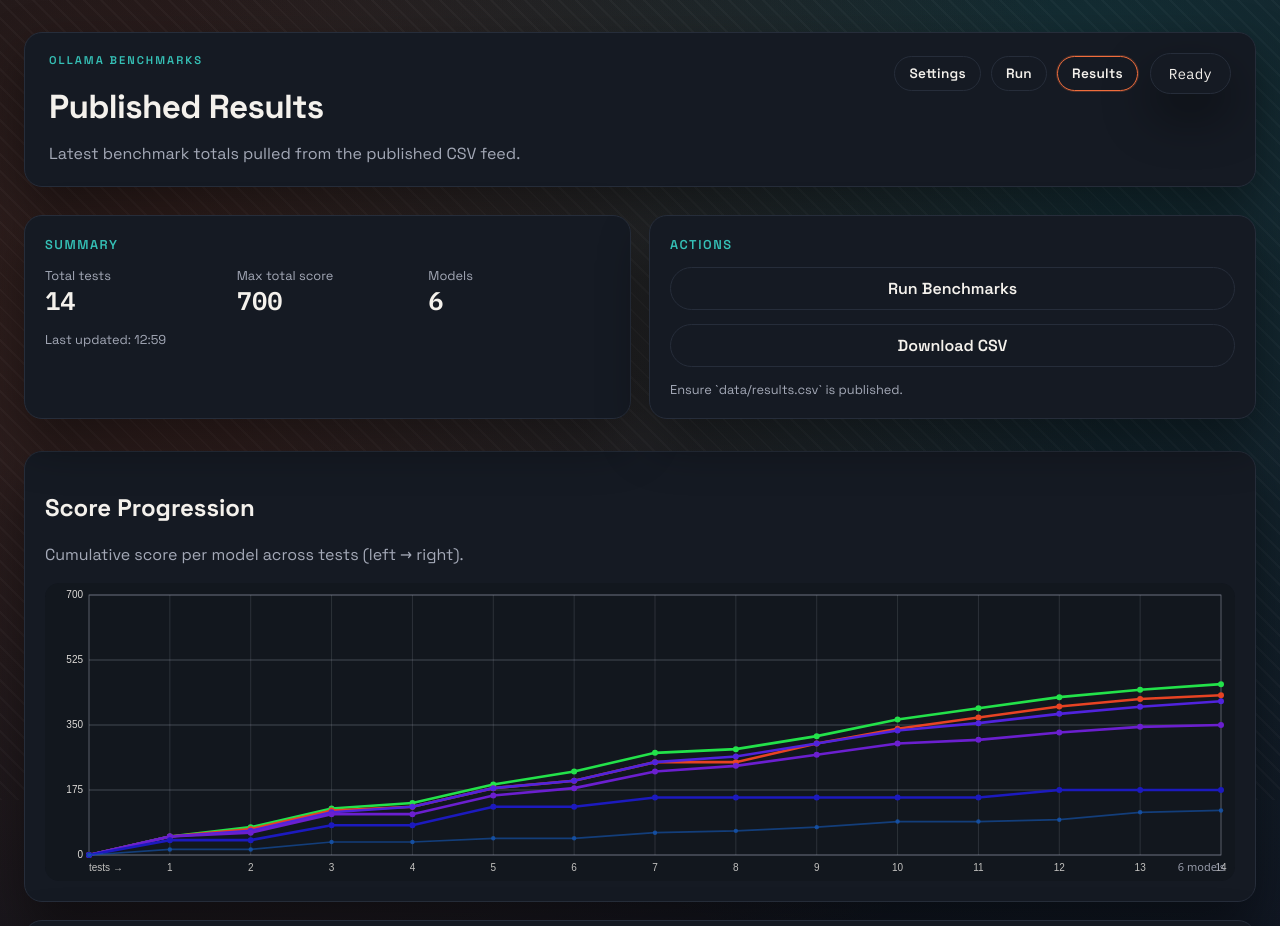
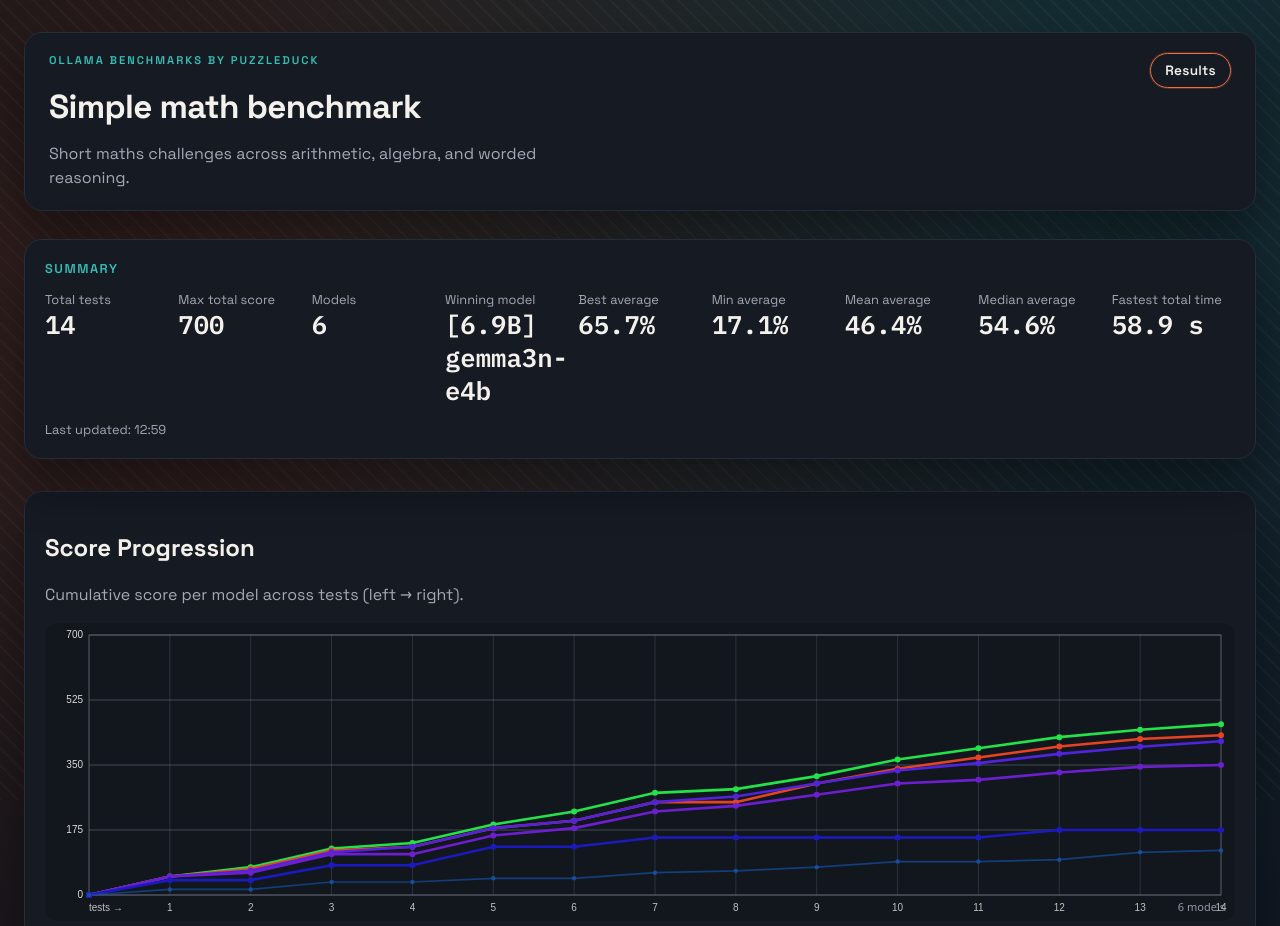
Before and after one commit to PuZZleDucK/LLM-Simple-Math-Bench, a plain HTML site: page index.html in a window 1280 px wide. Shown: the top 926 px of the page. Drawn offline with Linux system fonts and the light colour scheme; no server answers.

Commit message:
Update results page header and summary

```diff
--- a/index.html
+++ b/index.html
@@ -3,7 +3,7 @@
   <head>
     <meta charset="utf-8" />
     <meta name="viewport" content="width=device-width, initial-scale=1" />
-    <title>Ollama Benchmarks - Results</title>
+    <title>Ollama Benchmarks by PuZZleDucK</title>
     <link rel="preconnect" href="https://fonts.googleapis.com" />
     <link rel="preconnect" href="https://fonts.gstatic.com" crossorigin />
     <link
@@ -18,16 +18,14 @@
       <header class="site-header">
         <nav class="navbar">
           <div class="nav-brand title-block">
-            <p class="kicker">Ollama Benchmarks</p>
-            <h1>Published Results</h1>
+            <p class="kicker">Ollama Benchmarks by PuZZleDucK</p>
+            <h1>Simple math benchmark</h1>
             <p class="subtitle">
-              Latest benchmark totals pulled from the published CSV feed.
+              Short maths challenges across arithmetic, algebra, and worded reasoning.
             </p>
           </div>
           <div class="nav-actions">
             <div class="nav-links">
-              <a class="nav-link" href="settings.html">Settings</a>
-              <a class="nav-link" href="run.html">Run</a>
               <details class="nav-dropdown" data-results-dropdown>
                 <summary class="nav-link" aria-current="page">Results</summary>
                 <div class="nav-menu">
@@ -35,7 +33,6 @@
                 </div>
               </details>
             </div>
-            <div class="status-pill" id="statusPill">Loading</div>
           </div>
         </nav>
         <div class="header-grid">
@@ -54,16 +51,32 @@
                 <div class="summary-label">Models</div>
                 <div class="summary-value" id="modelCount">0</div>
               </div>
+              <div>
+                <div class="summary-label">Winning model</div>
+                <div class="summary-value" id="winningModel">--</div>
+              </div>
+              <div>
+                <div class="summary-label">Best average</div>
+                <div class="summary-value" id="bestAverage">--</div>
+              </div>
+              <div>
+                <div class="summary-label">Min average</div>
+                <div class="summary-value" id="minAverage">--</div>
+              </div>
+              <div>
+                <div class="summary-label">Mean average</div>
+                <div class="summary-value" id="meanAverage">--</div>
+              </div>
+              <div>
+                <div class="summary-label">Median average</div>
+                <div class="summary-value" id="medianAverage">--</div>
+              </div>
+              <div>
+                <div class="summary-label">Fastest total time</div>
+                <div class="summary-value" id="fastestTime">--</div>
+              </div>
             </div>
             <div class="hint" id="lastUpdated"></div>
-          </section>
-          <section class="card" aria-labelledby="links-title">
-            <div class="card-title" id="links-title">Actions</div>
-            <a class="link-pill" href="run.html">Run Benchmarks</a>
-            <a class="link-pill" id="downloadCsvLink" href="data/results.csv" download="results.csv">
-              Download CSV
-            </a>
-            <div class="hint" id="downloadHint">Ensure `data/results.csv` is published.</div>
           </section>
         </div>
       </header>
--- a/results.js
+++ b/results.js
@@ -72,6 +72,12 @@
   totalTests: document.getElementById("totalTests"),
   maxScore: document.getElementById("maxScore"),
   modelCount: document.getElementById("modelCount"),
+  winningModel: document.getElementById("winningModel"),
+  bestAverage: document.getElementById("bestAverage"),
+  minAverage: document.getElementById("minAverage"),
+  meanAverage: document.getElementById("meanAverage"),
+  medianAverage: document.getElementById("medianAverage"),
+  fastestTime: document.getElementById("fastestTime"),
   lastUpdated: document.getElementById("lastUpdated"),
   progressChart: document.getElementById("progressChart"),
   resultsTable: document.getElementById("resultsTable"),
@@ -606,6 +612,31 @@
   elements.totalTests.textContent = String(state.tests.length);
   elements.maxScore.textContent = String(maxTotal);
   elements.modelCount.textContent = String(state.modelOrder.length);
+  const summaries = summarizeModelAverages();
+  if (elements.winningModel) {
+    elements.winningModel.textContent = summaries.winnerLabel ?? "--";
+    if (summaries.winnerName) {
+      elements.winningModel.title = summaries.winnerName;
+    }
+  }
+  if (elements.bestAverage) {
+    elements.bestAverage.textContent = summaries.bestAverage ?? "--";
+  }
+  if (elements.minAverage) {
+    elements.minAverage.textContent = summaries.minAverage ?? "--";
+  }
+  if (elements.meanAverage) {
+    elements.meanAverage.textContent = summaries.meanAverage ?? "--";
+  }
+  if (elements.medianAverage) {
+    elements.medianAverage.textContent = summaries.medianAverage ?? "--";
+  }
+  if (elements.fastestTime) {
+    elements.fastestTime.textContent = summaries.fastestTime ?? "--";
+    if (summaries.fastestModel) {
+      elements.fastestTime.title = summaries.fastestModel;
+    }
+  }
   if (state.lastUpdated) {
     elements.lastUpdated.textContent = `Last updated: ${formatTimestamp(
       state.lastUpdated
@@ -616,7 +647,9 @@
 }
 
 function updateStatus() {
-  elements.statusPill.textContent = state.status;
+  if (elements.statusPill) {
+    elements.statusPill.textContent = state.status;
+  }
   if (state.error) {
     elements.tableHint.textContent = "CSV missing or inaccessible.";
   } else if (state.tests.length === 0) {
@@ -685,7 +718,7 @@
     const nameWrap = document.createElement("div");
     nameWrap.className = "model-name";
     const nameText = document.createElement("span");
-    nameText.textContent = formatModelName(model);
+    nameText.textContent = formatModelLabel(model);
     nameText.className = "cell-mono";
     nameText.title = model;
     const modelColor = state.modelColors?.[model];
@@ -779,6 +812,83 @@
   return totalScore / totalMax;
 }
 
+function summarizeModelAverages() {
+  const averages = [];
+  let best = null;
+  let worst = null;
+
+  state.modelOrder.forEach((model) => {
+    const avg = calculateAverage(model);
+    if (avg === null) {
+      return;
+    }
+    averages.push(avg);
+    if (!best || avg > best.value || (avg === best.value && model < best.model)) {
+      best = { model, value: avg };
+    }
+    if (!worst || avg < worst.value || (avg === worst.value && model < worst.model)) {
+      worst = { model, value: avg };
+    }
+  });
+
+  const averageSummary = {
+    winnerName: best?.model ?? null,
+    winnerLabel: best ? formatModelLabel(best.model) : null,
+    bestAverage: best ? formatPercent(best.value) : null,
+    minAverage: worst ? formatPercent(worst.value) : null,
+    meanAverage: null,
+    medianAverage: null,
+    fastestTime: null,
+    fastestModel: null,
+  };
+
+  if (averages.length > 0) {
+    const mean = averages.reduce((sum, value) => sum + value, 0) / averages.length;
+    averageSummary.meanAverage = formatPercent(mean);
+    const sorted = [...averages].sort((a, b) => a - b);
+    const mid = Math.floor(sorted.length / 2);
+    const median =
+      sorted.length % 2 === 0 ? (sorted[mid - 1] + sorted[mid]) / 2 : sorted[mid];
+    averageSummary.medianAverage = formatPercent(median);
+  }
+
+  const fastest = calculateFastestTotalTime();
+  if (fastest) {
+    averageSummary.fastestTime = formatDurationNs(fastest.duration) ?? "--";
+    averageSummary.fastestModel = fastest.model;
+  }
+
+  return averageSummary;
+}
+
+function calculateFastestTotalTime() {
+  let fastest = null;
+  state.modelOrder.forEach((model) => {
+    const results = state.results[model] || {};
+    let total = 0;
+    let counted = 0;
+    state.tests.forEach((test) => {
+      const result = results[test.id];
+      if (!result) {
+        return;
+      }
+      const duration = toNumber(result.total_duration);
+      if (!Number.isFinite(duration) || duration <= 0) {
+        return;
+      }
+      total += duration;
+      counted += 1;
+    });
+    if (counted === 0) {
+      return;
+    }
+    if (!fastest || total < fastest.duration) {
+      fastest = { model, duration: total };
+    }
+  });
+  return fastest;
+}
+
 function parseCsv(text) {
   const rows = [];
   let row = [];
@@ -833,6 +943,10 @@
   return `${score}/${maxScore}`;
 }
 
+function formatPercent(value) {
+  return `${(value * 100).toFixed(1)}%`;
+}
+
 function formatResultTooltip(result, test) {
   const lines = [];
   if (result.error) {
@@ -848,11 +962,43 @@
 }
 
 function formatModelName(name) {
-  const limit = 25;
-  if (!name || name.length <= limit) {
+  if (!name) {
     return name;
   }
-  return `${name.slice(0, limit - 3)}...`;
+  let cleaned = String(name).trim();
+  if (!cleaned) {
+    return cleaned;
+  }
+  cleaned = cleaned.replace(/^config-/i, "");
+  cleaned = cleaned.replace(/:latest$/i, "");
+  const limit = 25;
+  if (cleaned.length <= limit) {
+    return cleaned;
+  }
+  return `${cleaned.slice(0, limit - 3)}...`;
+}
+
+function formatModelLabel(name) {
+  const cleanedName = formatModelName(name);
+  const sizeB = state.modelMeta?.[name]?.sizeB;
+  if (!Number.isFinite(sizeB)) {
+    return cleanedName;
+  }
+  const formatted = formatModelSizeB(sizeB);
+  return `[${formatted}] ${cleanedName}`;
+}
+
+function formatModelSizeB(sizeB) {
+  if (!Number.isFinite(sizeB) || sizeB <= 0) {
+    return "--";
+  }
+  if (sizeB < 1) {
+    return `${sizeB.toFixed(2)}B`;
+  }
+  if (sizeB < 10) {
+    return `${sizeB.toFixed(1)}B`;
+  }
+  return `${sizeB.toFixed(0)}B`;
 }
 
 function formatDurationNs(durationNs) {
```
